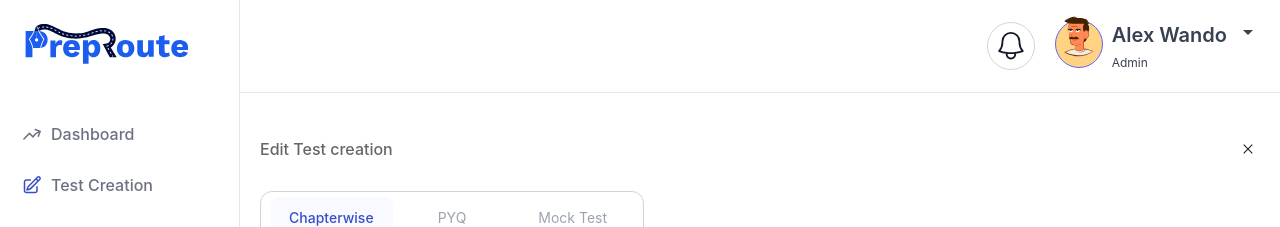
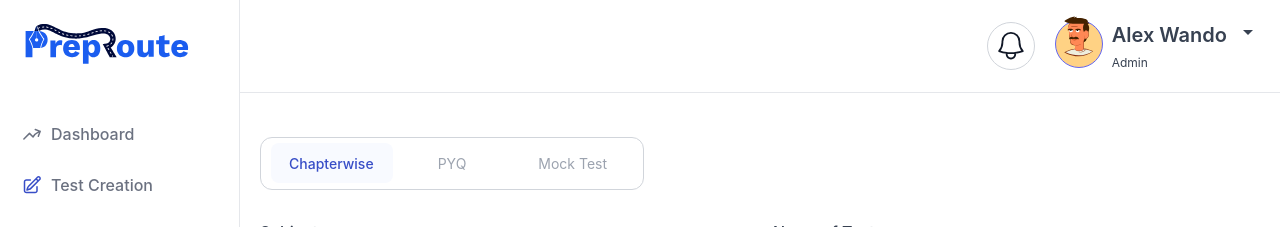
Before and after one commit to hardikgondalia/preproute-assignment, a React (Vite) app: page /test-creation in a window 1280 px wide. Shown: the top 227 px of the page. Built offline with nearby package versions, Linux system fonts and the light colour scheme; no server answers; sample sign-in values are in the browser's storage.

Commit message:
Design Update

```diff
--- a/src/components/testCreation/TestCreationSection.tsx
+++ b/src/components/testCreation/TestCreationSection.tsx
@@ -127,10 +127,6 @@ const TestCreationSection = () => {
 
   return (
     <div className="w-full h-full flex flex-col gap-3.5 md:gap-7.5">
-      <div className="flex justify-between items-center">
-        <span className="text-[16px] font-medium text-[#00000099]">Edit Test creation</span>
-        <img src="/images/close_small.svg" alt="" className="w-6 h-6 cursor-pointer" />
-      </div>
       <div className="max-w-sm">
         <div className="relative flex items-center bg-white border border-[#D1D5DB] rounded-xl py-1.25 px-2.5">
           <div
--- a/src/components/testCreation/TestInfo.tsx
+++ b/src/components/testCreation/TestInfo.tsx
@@ -86,6 +86,10 @@ const TestInfo = () => {
         </div>
       </div>
       <ModalSection isOpen={testEdit} onClose={() => setTestEdit(false)}>
+        <div className="flex justify-between items-center">
+          <span className="text-[16px] font-medium text-[#00000099]">Edit Test creation</span>
+          <img src="/images/close_small.svg" alt="" className="w-6 h-6 cursor-pointer" />
+        </div>
         <TestCreationSection />
       </ModalSection>
     </>
```
